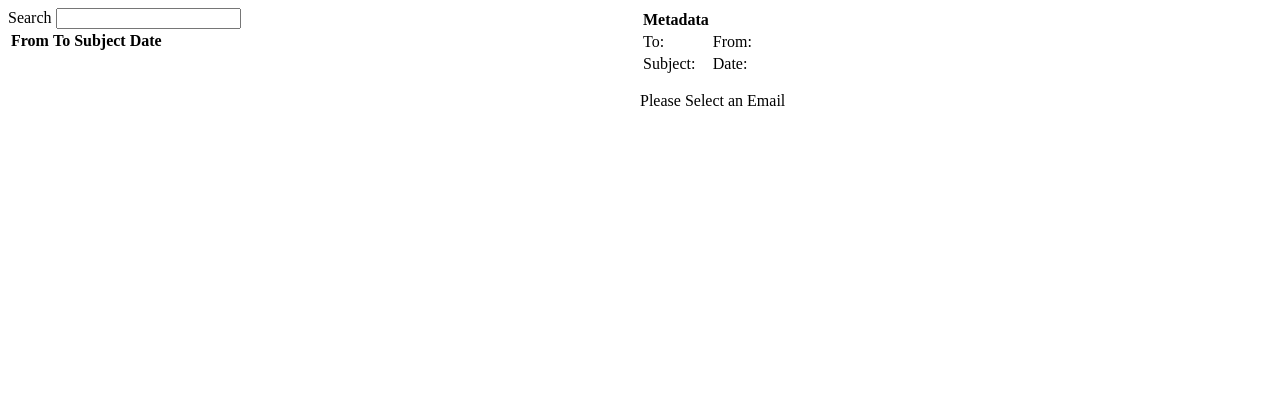
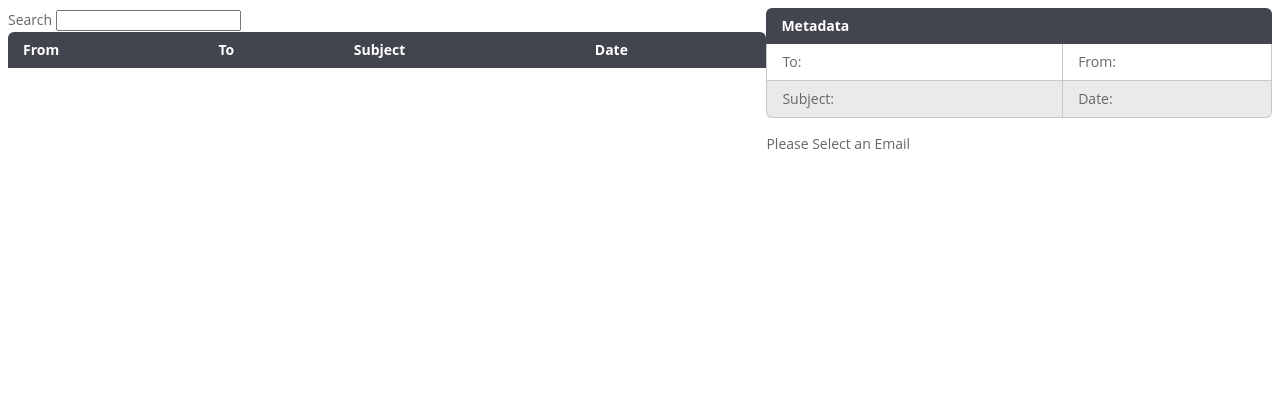
Before and after one commit to xingfanxia/comps_ediscovery, a Flask app: page /POC in a window 1280 px wide. Shown: the top 420 px of the page. Before the commit the page ends 106 px from the top, so only its background shows below. Run offline with Flask 2, Linux system fonts and the light colour scheme; data that the repository does not hold is empty; parts of the project's set-up code (start-up, migrations or seed data) failed here and were passed over.

Commit message:
implement floating table heads, width of theads not linked to columns though :(

```diff
--- a/web/static/css/documentViewStyle.css
+++ b/web/static/css/documentViewStyle.css
@@ -1,17 +1,64 @@
 #emailList{
-  float:left;
-  width:50%;
-  overflow: scroll;
-  height: 100vh
+  float: left;
+  width: 60%;
+  height:100vh;
+}
+
+#emailTable{
+  height:95vh;
+  overflow-y: scroll;
 }
 
 #document_containter{
-  float:right;
-  width:50%;
+  float: right;
+  width: 40%;
   height: 100vh;
+  overflow-y: scroll;
 }
 
 #document{
   white-space: pre-wrap;
-  overflow-y: scroll;
 }
+
+body {
+  color: #666;
+  font: 14px/24px "Open Sans", "HelveticaNeue-Light", "Helvetica Neue Light", "Helvetica Neue", Helvetica, Arial, "Lucida Grande", Sans-Serif;
+}
+
+
+table {
+  border-collapse: separate;
+  border-spacing: 0;
+  width: 100%;
+}
+th,
+td {
+  padding: 6px 15px;
+}
+th {
+  background: #42444e;
+  color: #fff;
+  text-align: left;
+}
+tr:first-child th:first-child {
+  border-top-left-radius: 6px;
+}
+tr:first-child th:last-child {
+  border-top-right-radius: 6px;
+}
+td {
+  border-right: 1px solid #c6c9cc;
+  border-bottom: 1px solid #c6c9cc;
+}
+td:first-child {
+  border-left: 1px solid #c6c9cc;
+}
+tr:nth-child(even) td {
+  background: #eaeaed;
+}
+tr:last-child td:first-child {
+  border-bottom-left-radius: 6px;
+}
+tr:last-child td:last-child {
+  border-bottom-right-radius: 6px;
+}
--- a/web/templates/documentview.html
+++ b/web/templates/documentview.html
@@ -4,7 +4,9 @@
 <script src="https://unpkg.com/axios/dist/axios.min.js"></script>
 <link rel= "stylesheet" type= "text/css" href= "{{ url_for('static',filename='css/documentViewStyle.css') }}">
 <script type="text/x-template" id="grid-template">
-  <table>
+  <div>
+    <div>
+      <table class="basicTable">
         <thead>
           <tr>
             <th v-for="key in columns" v-on:click="sortBy(key)" :class="{ active: sortKey == key }">
@@ -12,6 +14,9 @@
             </th>
           </tr>
         </thead>
+      </table>
+    </div>
+      <div id="emailTable">
         <tbody>
           <tr v-for="email in filteredData" v-on:click="alert_user(email['ID'])">
             <td v-for="key in columns">
@@ -20,6 +25,8 @@
           </tr>
         </tbody>
       </table>
+    </div>
+  </div>
 </script>
 
 <html>
@@ -37,11 +44,11 @@
         </div>
         <div id='document_containter'>
           <div id='metadata'>
-            <table>
+            <table class="basicTable">
               <thead>
                 <tr>
-                  <th> Metadata
-                  </th>
+                  <th>Metadata</th>
+                  <th></th>
                 </tr>
               </thead>
               <tr>
--- a/web/views.py
+++ b/web/views.py
@@ -13,7 +13,6 @@ email_key_dict = email_key.to_dict(orient='index')
 email_key_dict = {v['ID']:v for k, v in email_key_dict.items()}
 
 def fake_data():
-    emails = ['email1', 'email2', 'email3']
     data = {
         1 : ['the', 'but'],
         2 : ['a'],
```
Lines whose indentation alone changed are shown as unchanged.
